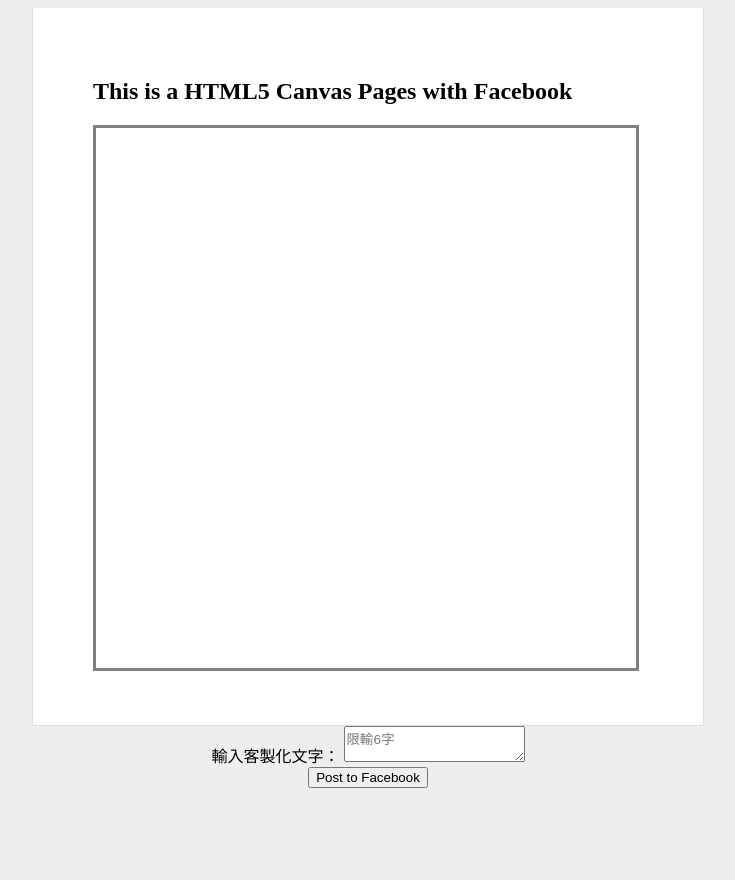
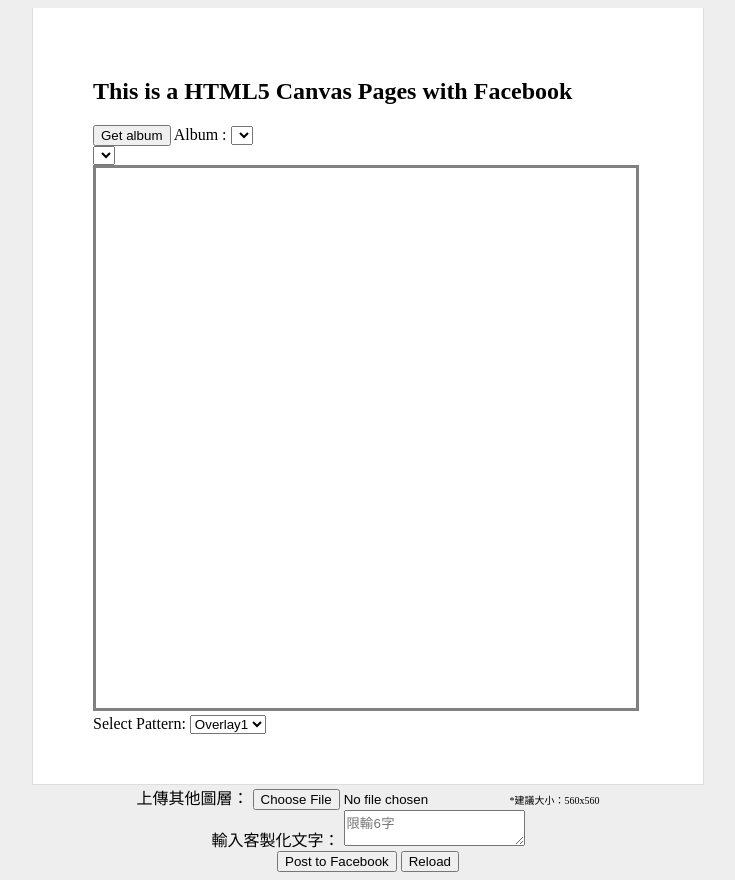
Before and after one commit to 100306062/wp2014s_hw4, a plain HTML site: page index.html in a window 1280 px wide. Shown: the whole page, without its empty margins (272-1007 px from the left). Before the commit the page ends 800 px from the top, so only its background shows below. Drawn offline with nearby package versions, Linux system fonts and the light colour scheme.

Commit message:
6th test

```diff
--- a/index.html
+++ b/index.html
@@ -19,14 +19,39 @@
 <body>
     <section id="main">
         <h2>This is a HTML5 Canvas Pages with Facebook</h2>
+
+         <button id="albumGET" onClick="getAlbum()">Get album</button>
+            <label for='album'>Album :
+                <select name="album" id="album" title="album"></select><br>
+                <select name="photo" id="photo" title="photo"></select><br>
+            </label>
+
+
         <canvas width="540" height="540" id="canvas"></canvas>
+
+         <label for='pattern'>Select Pattern:
+            <select name="pattern" id="pattern" title="pattern">
+                <option value="img/overlayback.png">Overlay1</option>
+                <option value="img/overlay2.png">Overlay2</option>
+            </select>
+            </label>
+            <div id="photoContainer"></div>
+
+
     </section>
     <div class="inputtext" style="width:600px; margin:0 auto;">
+        <label for="input">上傳其他圖層：
+            <input type="file" id="input" />
+        </label> <span style="font-size:10px">*建議大小：560x560</span>
+        <br>
+
+
         <label for="inputed">輸入客製化文字：
             <textarea name="inputed" maxlength="6" id="inputed" placeholder="限輸6字"></textarea><!-- 提供使用者輸入文字欄-->
         </label>
         <br>
         <button id="sentimg" onClick="PostImageToFacebook()">Post to Facebook</button><!-- 傳送按鈕-->
+        <input type="button" value="Reload" onClick="refreshPages()">
     </div>
     <div class="info"></div><!-- 訊息欄位-->
 
```
